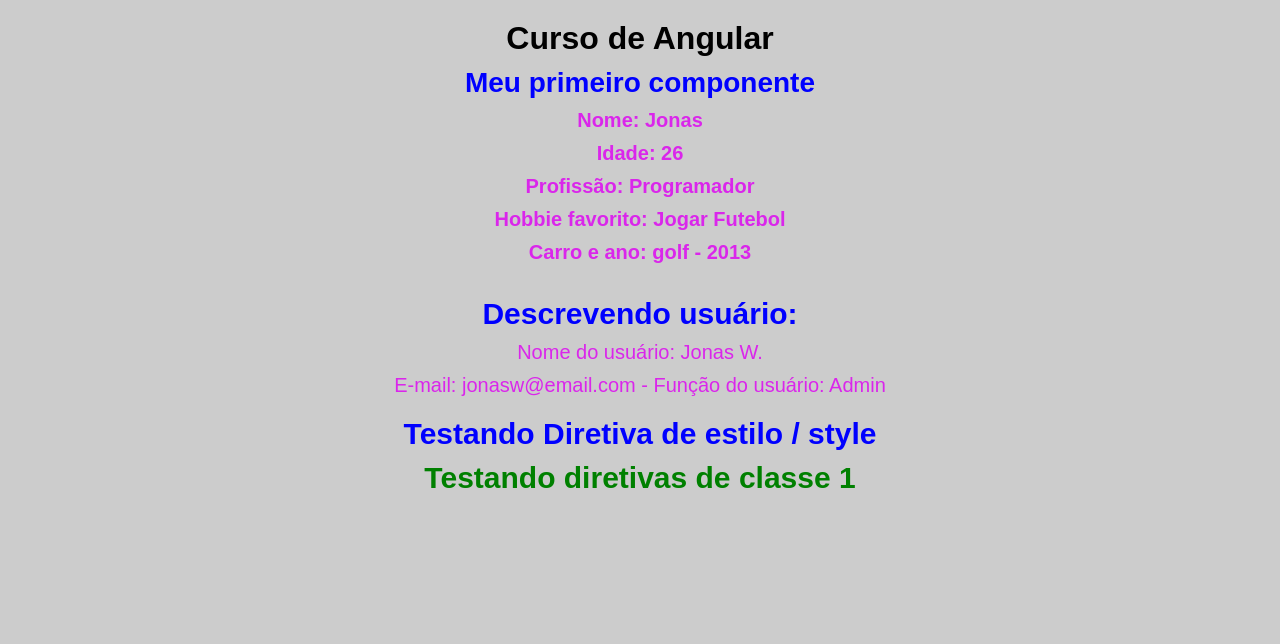
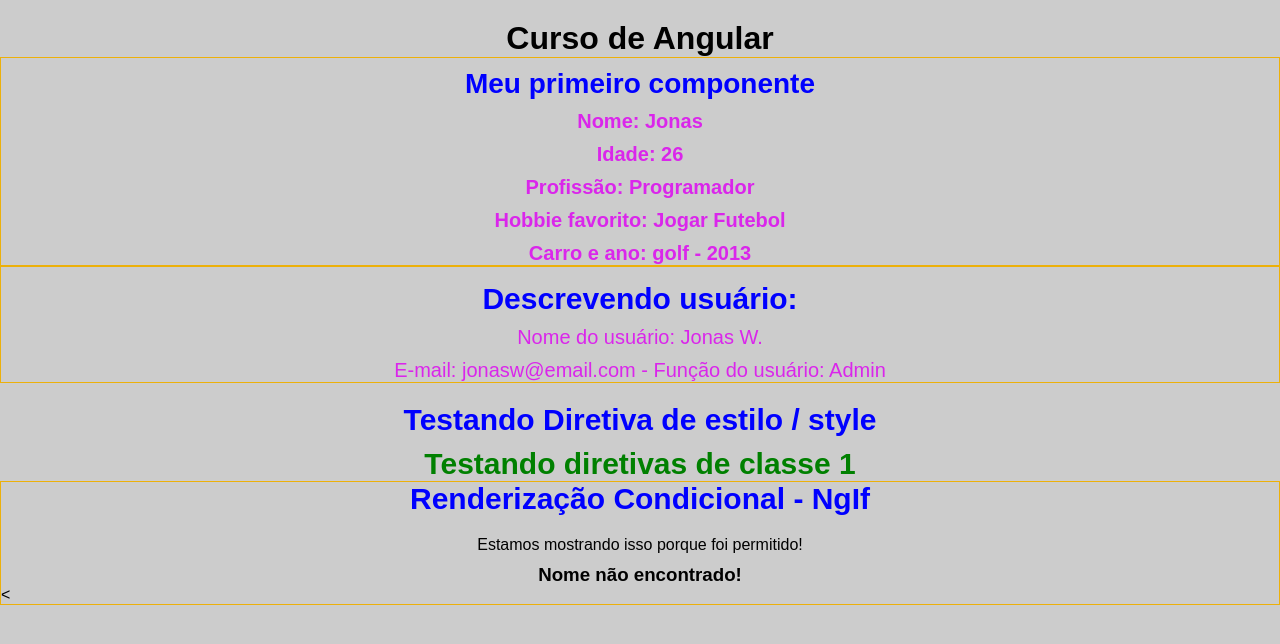
Before and after one commit to JonasWillian97/curso-angular, an Angular app: page / in a window 1280 px wide. Shown: the top 644 px of the page. Built offline with nearby package versions, Linux system fonts and the light colour scheme.

Commit message:
Renderização condicional if/else

```diff
--- a/src/app/app.component.html
+++ b/src/app/app.component.html
@@ -1,5 +1,5 @@
 <h1>Curso de Angular</h1>
 <app-first-component></app-first-component>
-<br/>
 <app-parent-data [name]="userName" [userData]="userData"></app-parent-data>
 <app-directives></app-directives>
+<app-if-render></app-if-render>
--- a/src/app/app.module.ts
+++ b/src/app/app.module.ts
@@ -6,6 +6,7 @@
 import { FirstComponentComponent } from './components/first-component/first-component.component';
 import { ParentDataComponent } from './components/parent-data/parent-data.component';
 import { DirectivesComponent } from './components/directives/directives.component';
+import { IfRenderComponent } from './components/if-render/if-render.component';
 
 
 @NgModule({
@@ -14,6 +15,7 @@
     FirstComponentComponent,
     ParentDataComponent,
     DirectivesComponent,
+    IfRenderComponent,
   ],
   imports: [
     BrowserModule,
--- a/src/app/components/first-component/first-component.component.html
+++ b/src/app/components/first-component/first-component.component.html
@@ -1,6 +1,8 @@
+<div class="class">
     <h2>Meu primeiro componente</h2>
     <p>Nome: {{name}}</p>
     <p>Idade: {{age}}</p>
     <p>Profissão: {{job}}</p>
     <p>Hobbie favorito: {{hobbies [0]}}</p>
     <p>Carro e ano: {{car.name}} - {{car.year}}</p>
+</div>
--- /dev/null
+++ b/src/app/components/if-render/if-render.component.css
@@ -0,0 +1,15 @@
+h2{
+    text-align: center;
+    margin-bottom: 20px;
+    color: blue;
+    font-size: 30px;
+}
+
+p{
+    text-align: center;
+}
+
+h3{
+    text-align: center;
+    margin-top: 10px;
+}
--- /dev/null
+++ b/src/app/components/if-render/if-render.component.html
@@ -0,0 +1,12 @@
+<div class="class">
+    <h2>Renderização Condicional - NgIf</h2>
+    <div *ngIf="show">
+       <p> Estamos mostrando isso porque foi permitido!</p>
+        <h3 *ngIf="name === 'Jonas'; else nameNotFound " >O nome é {{name}}</h3>
+        <<ng-template #nameNotFound >
+            <div>
+                <h3>Nome não encontrado!</h3>
+            </div>
+        </ng-template>
+    </div>
+</div>
--- /dev/null
+++ b/src/app/components/if-render/if-render.component.ts
@@ -0,0 +1,13 @@
+import { Component } from '@angular/core';
+
+@Component({
+  selector: 'app-if-render',
+  templateUrl: './if-render.component.html',
+  styleUrls: ['./if-render.component.css']
+})
+export class IfRenderComponent {
+
+  show: boolean = true;
+  name: string = "Luiz";
+
+}
--- a/src/app/components/parent-data/parent-data.component.html
+++ b/src/app/components/parent-data/parent-data.component.html
@@ -1,3 +1,5 @@
-<h1>Descrevendo usuário: </h1>
-<p>Nome do usuário: {{name}}</p>
-<p>E-mail: {{userData.email}} - Função do usuário: {{userData.role}}</p>
+<div class="class">
+    <h1>Descrevendo usuário: </h1>
+    <p>Nome do usuário: {{name}}</p>
+    <p>E-mail: {{userData.email}} - Função do usuário: {{userData.role}}</p>
+</div>
--- a/src/styles.css
+++ b/src/styles.css
@@ -5,3 +5,9 @@
     font-family: Arial, Helvetica, sans-serif;
     background-color: #ccc;
 }
+
+
+
+.class{
+    border: 1px solid rgb(236, 176, 10);
+}
```
Also changed, not shown: 1 other file (tests, documents, lock files or other folders). Lines whose indentation alone changed are shown as unchanged.
